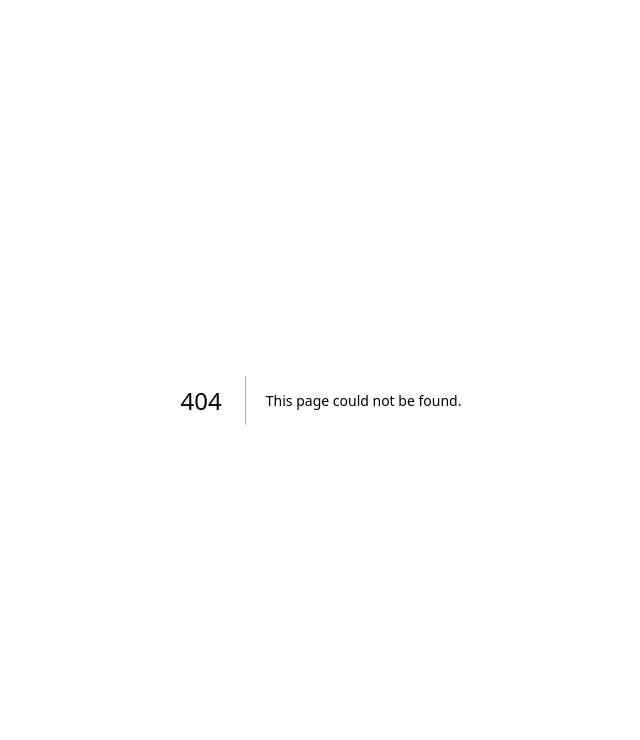
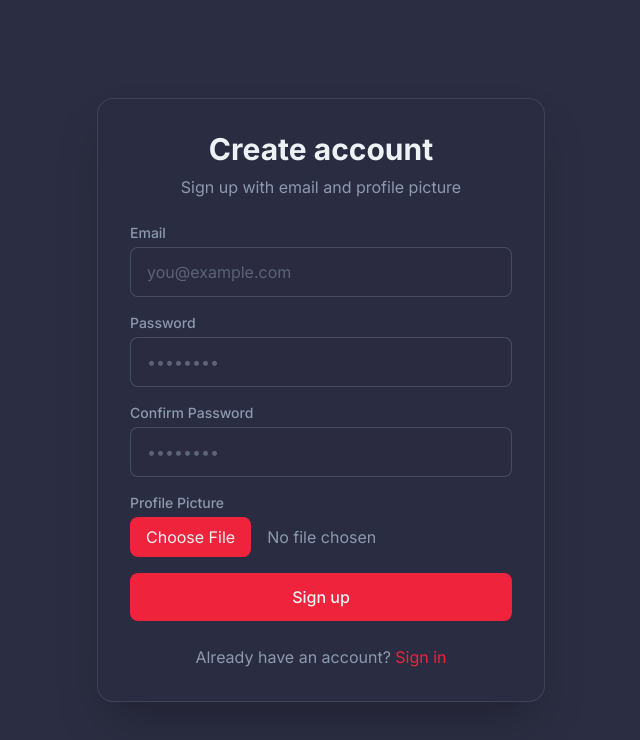
Before and after one commit to jacobjerryarackal/smart-bookmark, a Next.js app: page /signup in a window 1280 px wide. Before the commit this address had no page. Shown: the top 740 px of the page, without its empty margins (319-959 px from the left). Built offline with nearby package versions, Linux system fonts and the light colour scheme; no server answers.

Commit message:
added auth

```diff
--- a/app/(auth)/login/page.tsx
+++ b/app/(auth)/login/page.tsx
@@ -1,17 +1,41 @@
 'use client'
 
+import { useState } from 'react'
+import { useRouter } from 'next/navigation'
 import { motion } from 'framer-motion'
 import { createClient } from '@/lib/supabase/client'
+import toast from 'react-hot-toast'
+import Link from 'next/link'
 
 export default function LoginPage() {
-  const handleLogin = async () => {
+  const [email, setEmail] = useState('')
+  const [password, setPassword] = useState('')
+  const [loading, setLoading] = useState(false)
+  const router = useRouter()
   const supabase = createClient()
+
+  const handleGoogleLogin = async () => {
     await supabase.auth.signInWithOAuth({
       provider: 'google',
-      options: {
-        redirectTo: `${window.location.origin}/auth/callback`,
-      },
+      options: { redirectTo: `${window.location.origin}/auth/callback` },
     })
+  }
+
+  const handleEmailLogin = async (e: React.FormEvent) => {
+    e.preventDefault()
+    setLoading(true)
+
+    const { error } = await supabase.auth.signInWithPassword({
+      email,
+      password,
+    })
+
+    if (error) {
+      toast.error(error.message)
+      setLoading(false)
+    } else {
+      router.push('/dashboard')
+    }
   }
 
   return (
@@ -19,25 +43,18 @@ export default function LoginPage() {
       <motion.div
         initial={{ opacity: 0, y: 30 }}
         animate={{ opacity: 1, y: 0 }}
-        transition={{ duration: 0.6, ease: 'easeOut' }}
         className="w-full max-w-md"
       >
-        <div className="relative overflow-hidden rounded-2xl bg-dark/80 backdrop-blur-xl shadow-2xl border border-light-gray/20 p-8">
-          <div className="absolute inset-0 bg-gradient-to-br from-bright-red/5 via-transparent to-dark-red/5" />
-          <div className="relative z-10">
-            <h1 className="mb-2 text-center text-4xl font-bold bg-gradient-to-r from-bright-red to-dark-red bg-clip-text text-transparent">
-              Smart Bookmarks
-            </h1>
-            <p className="mb-8 text-center text-light-gray">
-              Sign in to manage your bookmarks in style
-            </p>
-            <motion.button
-              whileHover={{ scale: 1.05 }}
-              whileTap={{ scale: 0.95 }}
-              onClick={handleLogin}
-              className="flex w-full items-center justify-center gap-3 rounded-xl bg-off-white/10 backdrop-blur-sm px-6 py-4 text-off-white shadow-lg transition-all hover:bg-off-white/20 border border-light-gray/30"
+        <div className="rounded-2xl bg-dark/80 backdrop-blur-xl border border-light-gray/20 p-8 shadow-2xl">
+          <h1 className="mb-2 text-center text-3xl font-bold text-off-white">Welcome back</h1>
+          <p className="mb-6 text-center text-light-gray">Sign in to your account</p>
+
+          {/* Google Login */}
+          <button
+            onClick={handleGoogleLogin}
+            className="flex w-full items-center justify-center gap-3 rounded-lg bg-off-white/10 backdrop-blur-sm px-4 py-3 text-off-white hover:bg-off-white/20 border border-light-gray/30 transition-colors mb-4"
           >
-              <svg className="h-6 w-6" viewBox="0 0 24 24">
+            <svg className="h-5 w-5" viewBox="0 0 24 24">
               <path
                 fill="#4285F4"
                 d="M22.56 12.25c0-.78-.07-1.53-.2-2.25H12v4.26h5.92c-.26 1.37-1.04 2.53-2.21 3.31v2.77h3.57c2.08-1.92 3.28-4.74 3.28-8.09z"
@@ -55,8 +72,54 @@ export default function LoginPage() {
                 d="M12 5.38c1.62 0 3.06.56 4.21 1.64l3.15-3.15C17.45 2.09 14.97 1 12 1 7.7 1 3.99 3.47 2.18 7.07l3.66 2.84c.87-2.6 3.3-4.53 6.16-4.53z"
               />
             </svg>
-              <span className="font-medium">Sign in with Google</span>
-            </motion.button>
+            Sign in with Google
+          </button>
+
+          <div className="relative my-6">
+            <div className="absolute inset-0 flex items-center">
+              <div className="w-full border-t border-light-gray/20"></div>
+            </div>
+            <div className="relative flex justify-center text-sm">
+              <span className="px-2 bg-dark text-light-gray">Or continue with email</span>
+            </div>
+          </div>
+
+          {/* Email/Password Form */}
+          <form onSubmit={handleEmailLogin} className="space-y-4">
+            <div>
+              <input
+                type="email"
+                placeholder="Email"
+                value={email}
+                onChange={(e) => setEmail(e.target.value)}
+                className="w-full rounded-lg bg-dark/70 border border-light-gray/30 px-4 py-3 text-off-white placeholder-light-gray/50 focus:border-bright-red focus:outline-none focus:ring-2 focus:ring-bright-red/20"
+                required
+              />
+            </div>
+            <div>
+              <input
+                type="password"
+                placeholder="Password"
+                value={password}
+                onChange={(e) => setPassword(e.target.value)}
+                className="w-full rounded-lg bg-dark/70 border border-light-gray/30 px-4 py-3 text-off-white placeholder-light-gray/50 focus:border-bright-red focus:outline-none focus:ring-2 focus:ring-bright-red/20"
+                required
+              />
+            </div>
+            <button
+              type="submit"
+              disabled={loading}
+              className="w-full rounded-lg bg-bright-red py-3 font-medium text-off-white hover:bg-dark-red transition-colors disabled:opacity-50"
+            >
+              {loading ? 'Signing in...' : 'Sign in'}
+            </button>
+          </form>
+
+          <div className="mt-6 text-center text-light-gray">
+            Don't have an account?{' '}
+            <Link href="/signup" className="text-bright-red hover:underline">
+              Sign up
+            </Link>
           </div>
         </div>
       </motion.div>
--- /dev/null
+++ b/app/(auth)/signup/page.tsx
@@ -0,0 +1,171 @@
+'use client'
+
+import { useState } from 'react'
+import { useRouter } from 'next/navigation'
+import { motion } from 'framer-motion'
+import { createClient } from '@/lib/supabase/client'
+import toast from 'react-hot-toast'
+import Link from 'next/link'
+
+export default function SignupPage() {
+  const [email, setEmail] = useState('')
+  const [password, setPassword] = useState('')
+  const [confirmPassword, setConfirmPassword] = useState('')
+  const [avatarFile, setAvatarFile] = useState<File | null>(null)
+  const [loading, setLoading] = useState(false)
+  const router = useRouter()
+  const supabase = createClient()
+
+  const handleFileChange = (e: React.ChangeEvent<HTMLInputElement>) => {
+    if (e.target.files && e.target.files[0]) {
+      const file = e.target.files[0]
+      // Basic validation: image type, size < 2MB
+      if (!file.type.startsWith('image/')) {
+        toast.error('Please upload an image file')
+        return
+      }
+      if (file.size > 2 * 1024 * 1024) {
+        toast.error('Image must be less than 2MB')
+        return
+      }
+      setAvatarFile(file)
+    }
+  }
+
+  const handleSubmit = async (e: React.FormEvent) => {
+    e.preventDefault()
+    setLoading(true)
+
+    // Frontend validation
+    if (!email || !password || !confirmPassword || !avatarFile) {
+      toast.error('All fields are required')
+      setLoading(false)
+      return
+    }
+    if (password !== confirmPassword) {
+      toast.error('Passwords do not match')
+      setLoading(false)
+      return
+    }
+    if (password.length < 6) {
+      toast.error('Password must be at least 6 characters')
+      setLoading(false)
+      return
+    }
+
+    try {
+      // 1. Sign up the user
+      const { data: signUpData, error: signUpError } = await supabase.auth.signUp({
+        email,
+        password,
+      })
+
+      if (signUpError) throw signUpError
+      if (!signUpData.user) throw new Error('Signup failed')
+
+      // 2. Upload avatar to storage
+      const fileExt = avatarFile.name.split('.').pop()
+      const fileName = `${signUpData.user.id}/${Date.now()}.${fileExt}`
+      const { error: uploadError } = await supabase.storage
+        .from('avatars')
+        .upload(fileName, avatarFile)
+
+      if (uploadError) throw uploadError
+
+      // 3. Get public URL
+      const { data: urlData } = supabase.storage
+        .from('avatars')
+        .getPublicUrl(fileName)
+      const avatarUrl = urlData.publicUrl
+
+      // 4. Create profile entry
+      const { error: profileError } = await supabase
+        .from('profiles')
+        .insert([{ id: signUpData.user.id, email, avatar_url: avatarUrl }])
+
+      if (profileError) throw profileError
+
+      toast.success('Account created! Please check your email for confirmation.')
+      router.push('/login')
+    } catch (error: any) {
+      toast.error(error.message || 'Signup failed')
+    } finally {
+      setLoading(false)
+    }
+  }
+
+  return (
+    <div className="flex min-h-screen items-center justify-center px-4 bg-dark">
+      <motion.div
+        initial={{ opacity: 0, y: 30 }}
+        animate={{ opacity: 1, y: 0 }}
+        className="w-full max-w-md"
+      >
+        <div className="rounded-2xl bg-dark/80 backdrop-blur-xl border border-light-gray/20 p-8 shadow-2xl">
+          <h1 className="mb-2 text-center text-3xl font-bold text-off-white">Create account</h1>
+          <p className="mb-6 text-center text-light-gray">Sign up with email and profile picture</p>
+
+          <form onSubmit={handleSubmit} className="space-y-4">
+            <div>
+              <label className="block text-sm font-medium text-light-gray mb-1">Email</label>
+              <input
+                type="email"
+                value={email}
+                onChange={(e) => setEmail(e.target.value)}
+                className="w-full rounded-lg bg-dark/70 border border-light-gray/30 px-4 py-3 text-off-white placeholder-light-gray/50 focus:border-bright-red focus:outline-none focus:ring-2 focus:ring-bright-red/20"
+                placeholder="you@example.com"
+                required
+              />
+            </div>
+            <div>
+              <label className="block text-sm font-medium text-light-gray mb-1">Password</label>
+              <input
+                type="password"
+                value={password}
+                onChange={(e) => setPassword(e.target.value)}
+                className="w-full rounded-lg bg-dark/70 border border-light-gray/30 px-4 py-3 text-off-white placeholder-light-gray/50 focus:border-bright-red focus:outline-none focus:ring-2 focus:ring-bright-red/20"
+                placeholder="••••••••"
+                required
+              />
+            </div>
+            <div>
+              <label className="block text-sm font-medium text-light-gray mb-1">Confirm Password</label>
+              <input
+                type="password"
+                value={confirmPassword}
+                onChange={(e) => setConfirmPassword(e.target.value)}
+                className="w-full rounded-lg bg-dark/70 border border-light-gray/30 px-4 py-3 text-off-white placeholder-light-gray/50 focus:border-bright-red focus:outline-none focus:ring-2 focus:ring-bright-red/20"
+                placeholder="••••••••"
+                required
+              />
+            </div>
+            <div>
+              <label className="block text-sm font-medium text-light-gray mb-1">Profile Picture</label>
+              <input
+                type="file"
+                accept="image/*"
+                onChange={handleFileChange}
+                className="w-full text-light-gray file:mr-4 file:py-2 file:px-4 file:rounded-lg file:border-0 file:bg-bright-red file:text-off-white file:cursor-pointer hover:file:bg-dark-red"
+                required
+              />
+            </div>
+            <button
+              type="submit"
+              disabled={loading}
+              className="w-full rounded-lg bg-bright-red py-3 font-medium text-off-white hover:bg-dark-red transition-colors disabled:opacity-50"
+            >
+              {loading ? 'Creating account...' : 'Sign up'}
+            </button>
+          </form>
+
+          <div className="mt-6 text-center text-light-gray">
+            Already have an account?{' '}
+            <Link href="/login" className="text-bright-red hover:underline">
+              Sign in
+            </Link>
+          </div>
+        </div>
+      </motion.div>
+    </div>
+  )
+}
```
Also changed, not shown: app/dashboard/layout.tsx (+26 -12 lines). Lines whose indentation alone changed are shown as unchanged.
